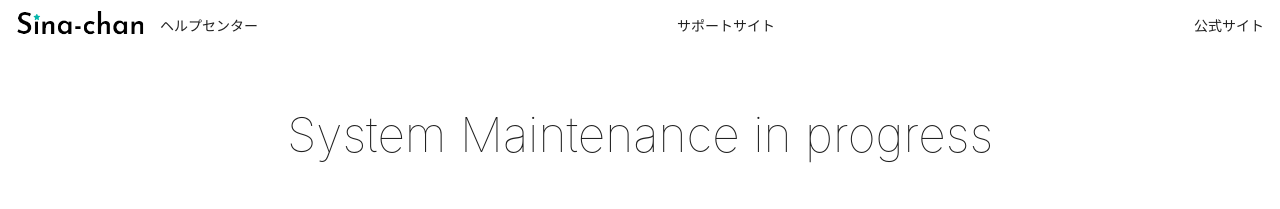
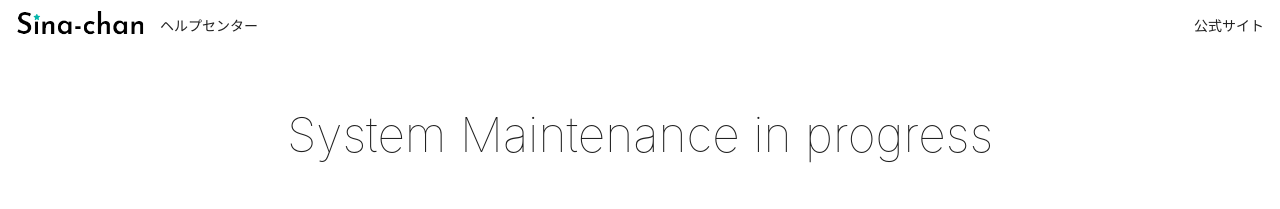
Before and after one commit to SinaKitagami/sina-helpcenter, a Jekyll site: the page built from maintenance.html, in a window 1280 px wide. Shown: the top 209 px of the page. Built offline with Jekyll 4.4.1, drawn with Linux system fonts in a browser that asks for light colours.

Commit message:
delete support site link

```diff
--- a/_includes/header.html
+++ b/_includes/header.html
@@ -2,6 +2,5 @@
     <a href="/" class="header-logo brand no-hover">
         <img src="/assets/img/sinalogo.png" alt="ヘルプセンター" width="130" height="30">　ヘルプセンター
         </a>
-    <a href="https://support.sina-chan.com" class="brand ml-auto">サポートサイト</a><br>
     <a href="https://home.sina-chan.com" class="brand ml-auto">公式サイト</a>
 </div>
```
